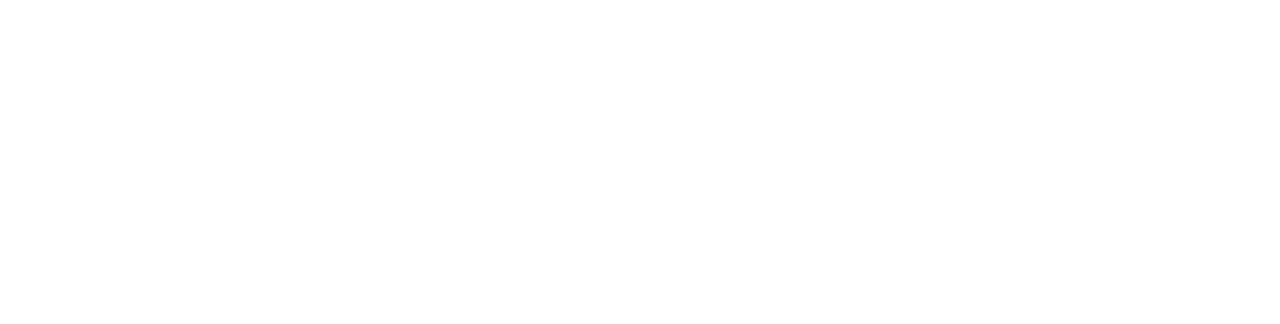
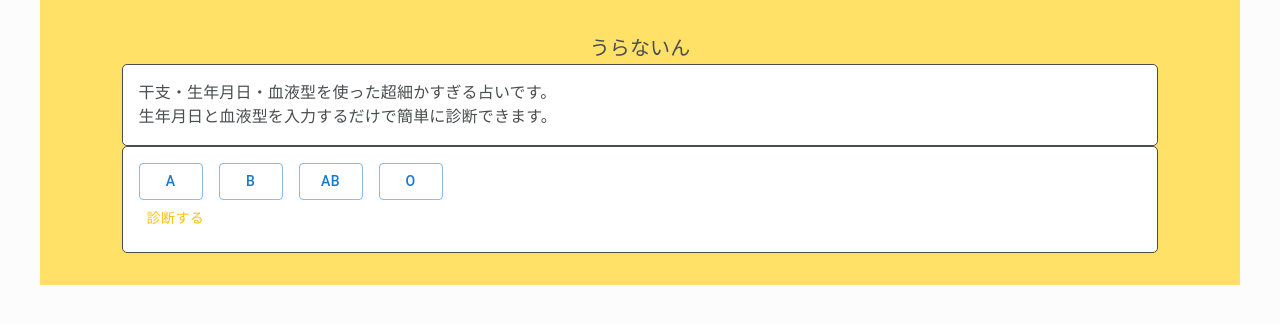
Before and after one commit to yuikoito/uranai, a Next.js app: page / in a window 1280 px wide. Shown: the top 324 px of the page. Built offline with nearby package versions, Linux system fonts and the light colour scheme.

Commit message:
wip: add bloodtype component and hero

```diff
--- /dev/null
+++ b/components/BloodTypeSelecter.tsx
@@ -0,0 +1,29 @@
+import { Button, Stack } from '@mui/material';
+import React from 'react';
+import { BloodType } from '../models/bloodType';
+
+type Props = {
+  bloodType: BloodType | undefined;
+  setBloodType: React.Dispatch<React.SetStateAction<BloodType | undefined>>;
+};
+
+const BloodTypeSelecter = ({ bloodType, setBloodType }: Props) => {
+  const bloodTypeList: BloodType[] = ['A', 'B', 'AB', 'O'];
+  return (
+    <Stack spacing={2} direction="row">
+      {bloodTypeList.map((type, index) => {
+        return (
+          <Button
+            key={index}
+            onClick={() => setBloodType(type)}
+            variant={bloodType === type ? 'contained' : 'outlined'}
+          >
+            {type}
+          </Button>
+        );
+      })}
+    </Stack>
+  );
+};
+
+export default BloodTypeSelecter;
--- /dev/null
+++ b/components/Calender.tsx
@@ -0,0 +1,39 @@
+import { default as AdapterDateFns } from '@mui/lab/AdapterDateFns';
+import DatePicker from '@mui/lab/DatePicker';
+import LocalizationProvider from '@mui/lab/LocalizationProvider';
+import Stack from '@mui/material/Stack';
+import TextField from '@mui/material/TextField';
+import jaLocale from 'date-fns/locale/ja';
+
+type Props = {
+  date: Date | undefined;
+  setDate: React.Dispatch<React.SetStateAction<Date | undefined>>;
+};
+const Calender: React.FC<Props> = ({ date, setDate }) => {
+  return (
+    <LocalizationProvider
+      dateAdapter={AdapterDateFns}
+      dateFormats={{ monthAndYear: 'yyyy MM' }}
+      locale={jaLocale}
+    >
+      <Stack spacing={3}>
+        <DatePicker
+          inputFormat="yyyy年M月d日"
+          openTo="year"
+          views={['year', 'month', 'day']}
+          label="Year, month and date"
+          disableCloseOnSelect={false}
+          okText="閉じる"
+          cancelText="キャンセル"
+          value={date}
+          onChange={(newValue) => {
+            setDate(newValue!!);
+          }}
+          renderInput={(params) => <TextField {...params} helperText={null} />}
+        />
+      </Stack>
+    </LocalizationProvider>
+  );
+};
+
+export default Calender;
--- /dev/null
+++ b/components/Form.tsx
@@ -0,0 +1,34 @@
+import { Box, Button } from '@mui/material';
+import axios from 'axios';
+import React, { useState } from 'react';
+import { BloodType } from '../models/bloodType';
+import BloodTypeSelecter from './BloodTypeSelecter';
+import Calender from './Calender';
+
+const Form = () => {
+  const [date, setDate] = useState<Date>();
+  const [bloodType, setBloodType] = useState<BloodType>();
+  const getMyrank = () => {
+    if (!date || !bloodType) return;
+    axios
+      .post(`${process.env.NEXT_PUBLIC_API_ENDPOINT}myrank`, {
+        blood_type: bloodType,
+        year: date.getFullYear(),
+        month: date.getMonth() + 1,
+        day: date.getDate(),
+      })
+      .then(function (response) {
+        console.log(response.data);
+      });
+  };
+
+  return (
+    <Box>
+      <Calender date={date} setDate={setDate} />
+      <BloodTypeSelecter bloodType={bloodType} setBloodType={setBloodType} />
+      <Button onClick={getMyrank}>診断する</Button>
+    </Box>
+  );
+};
+
+export default Form;
--- /dev/null
+++ b/components/Hero.tsx
@@ -0,0 +1,58 @@
+import Box from '@mui/material/Box';
+import Container from '@mui/material/Container';
+import { styled } from '@mui/material/styles';
+import Typography from '@mui/material/Typography';
+import React from 'react';
+import Form from './Form';
+
+const DesignedBox = styled(Box)(({ theme }) => ({
+  width: '90%',
+  borderRadius: '5px',
+  background: 'white',
+  border: '1px solid #4a4d50',
+  padding: '16px',
+  [theme.breakpoints.up('sm')]: {
+    // height: '80vh',
+    // minHeight: 500,
+    // maxHeight: 1300,
+    // レスポンシブ
+  },
+}));
+
+const DesignedContainer = styled(Container)(({ theme }) => ({
+  background: '#ffe168',
+  padding: '32px 0',
+  display: 'flex',
+  flexDirection: 'column',
+  alignItems: 'center',
+  justifyContent: 'center',
+  [theme.breakpoints.up('sm')]: {
+    // height: '80vh',
+    // minHeight: 500,
+    // maxHeight: 1300,
+    // レスポンシブ
+  },
+}));
+
+const Hero = () => {
+  return (
+    <DesignedContainer>
+      <Typography variant="h6" component="h1">
+        うらないん
+      </Typography>
+      <DesignedBox>
+        <Typography variant="body1" component="div">
+          干支・生年月日・血液型を使った超細かすぎる占いです。
+        </Typography>
+        <Typography variant="body1" component="div">
+          生年月日と血液型を入力するだけで簡単に診断できます。
+        </Typography>
+      </DesignedBox>
+      <DesignedBox>
+        <Form />
+      </DesignedBox>
+    </DesignedContainer>
+  );
+};
+
+export default Hero;
--- /dev/null
+++ b/models/bloodType.ts
@@ -0,0 +1 @@
+export type BloodType = 'A' | 'B' | 'AB' | 'O';
--- a/package.json
+++ b/package.json
@@ -13,6 +13,7 @@
     "@date-io/date-fns": "1.x",
     "@emotion/react": "^11.7.1",
     "@emotion/styled": "^11.6.0",
+    "@fontsource/m-plus-rounded-1c": "^4.5.1",
     "@mui/lab": "^5.0.0-alpha.68",
     "@mui/material": "^5.4.1",
     "axios": "^0.25.0",
--- a/pages/index.tsx
+++ b/pages/index.tsx
@@ -1,36 +1,5 @@
-import { default as AdapterDateFns } from '@mui/lab/AdapterDateFns';
-import DatePicker from '@mui/lab/DatePicker';
-import LocalizationProvider from '@mui/lab/LocalizationProvider';
-import Stack from '@mui/material/Stack';
-import TextField from '@mui/material/TextField';
-import jaLocale from 'date-fns/locale/ja';
-import { useState } from 'react';
+import Hero from '../components/Hero';
 
 export default function ViewsDatePicker() {
-  const [value, setValue] = useState<Date>();
-
-  return (
-    <LocalizationProvider
-      dateAdapter={AdapterDateFns}
-      dateFormats={{ monthAndYear: 'yyyy MM' }}
-      locale={jaLocale}
-    >
-      <Stack spacing={3}>
-        <DatePicker
-          inputFormat="yyyy年M月d日"
-          openTo="year"
-          views={['year', 'month', 'day']}
-          label="Year, month and date"
-          disableCloseOnSelect={false}
-          okText="閉じる"
-          cancelText="キャンセル"
-          value={value}
-          onChange={(newValue) => {
-            setValue(newValue!!);
-          }}
-          renderInput={(params) => <TextField {...params} helperText={null} />}
-        />
-      </Stack>
-    </LocalizationProvider>
-  );
+  return <Hero />;
 }
--- a/styles/globals.css
+++ b/styles/globals.css
@@ -2,8 +2,16 @@
 body {
   padding: 0;
   margin: 0;
-  font-family: -apple-system, BlinkMacSystemFont, Segoe UI, Roboto, Oxygen,
-    Ubuntu, Cantarell, Fira Sans, Droid Sans, Helvetica Neue, sans-serif;
+  box-sizing: border-box;
+  font-size: 16px;
+  word-spacing: 1px;
+  -ms-text-size-adjust: 100%;
+  -webkit-text-size-adjust: 100%;
+  -moz-osx-font-smoothing: grayscale;
+  -webkit-font-smoothing: antialiased;
+  font-family: 'M PLUS Rounded 1c', sans-serif;
+  color: #4a4d50;
+  background: #fcfcfc;
 }
 
 a {
```
Also changed, not shown: 2 other files (tests, documents, lock files or other folders).
